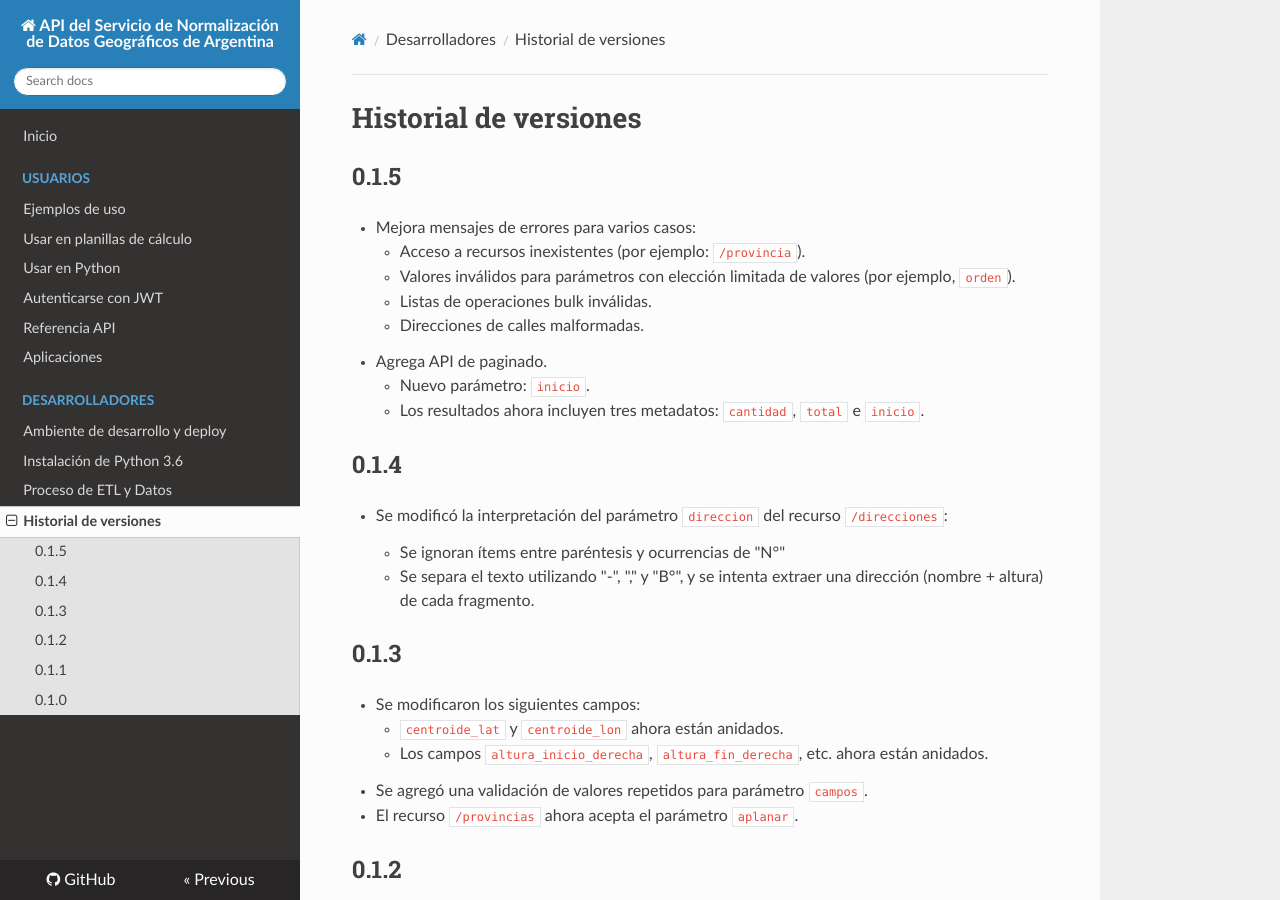
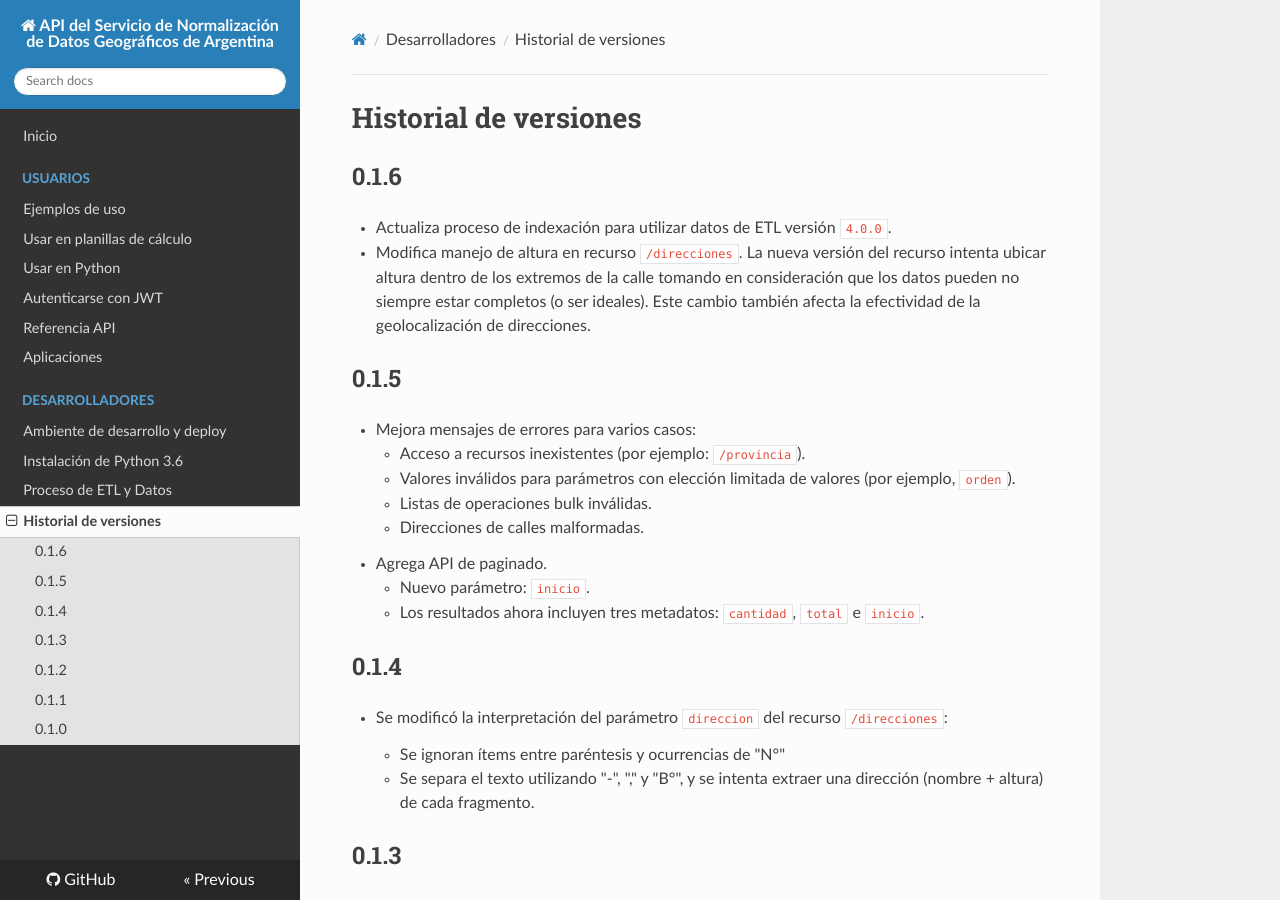
Before and after one commit to datosgobar/georef-ar-api, an MkDocs documentation site: the page built from docs/history.md, in a window 1280 px wide and 900 px high. Built offline with MkDocs 1.6.1, drawn with Linux system fonts in a browser that asks for light colours; nearby versions of some CDN libraries.

Commit message:
Actualiza archivo history.md. [force_reindex]

```diff
--- a/docs/history.md
+++ b/docs/history.md
@@ -1,4 +1,8 @@
 # Historial de versiones
+
+## 0.1.6
+- Actualiza proceso de indexación para utilizar datos de ETL versión `4.0.0`.
+- Modifica manejo de altura en recurso `/direcciones`. La nueva versión del recurso intenta ubicar altura dentro de los extremos de la calle tomando en consideración que los datos pueden no siempre estar completos (o ser ideales). Este cambio también afecta la efectividad de la geolocalización de direcciones.
 
 ## 0.1.5
 - Mejora mensajes de errores para varios casos:
```
